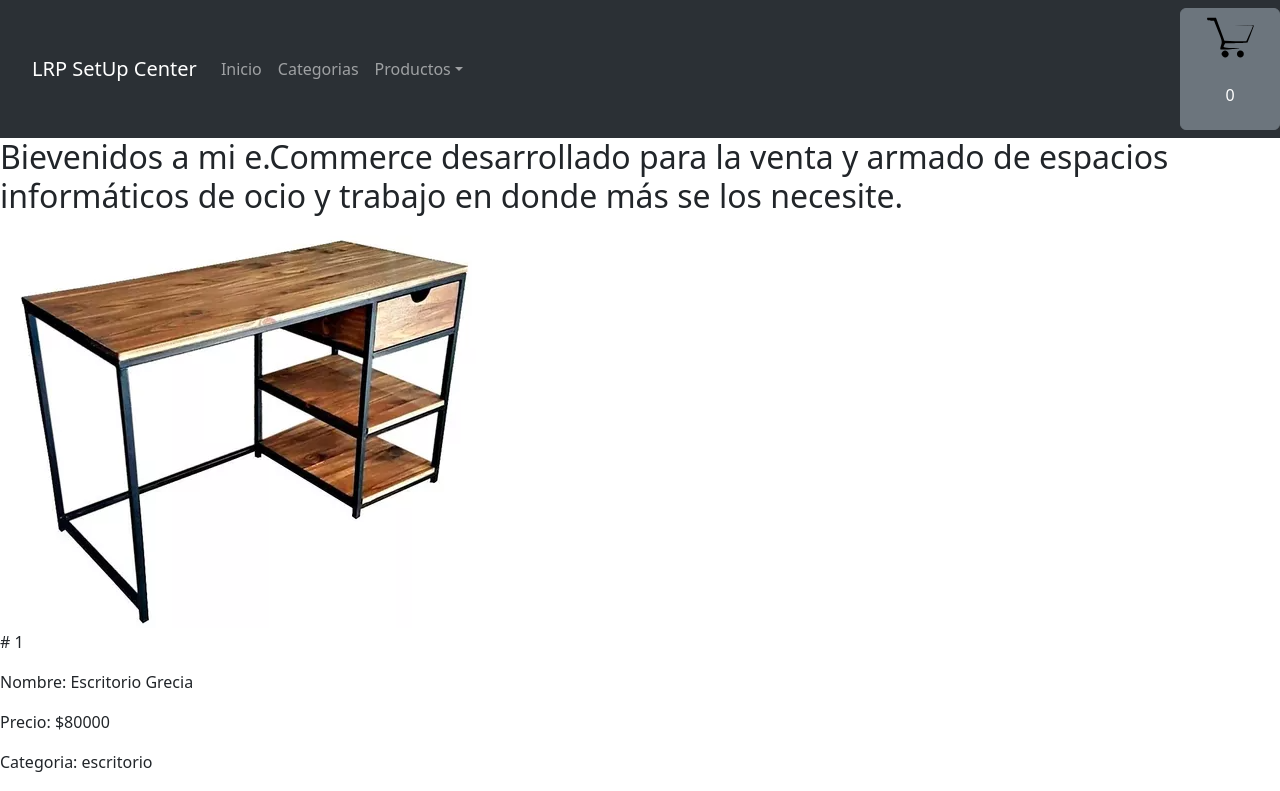
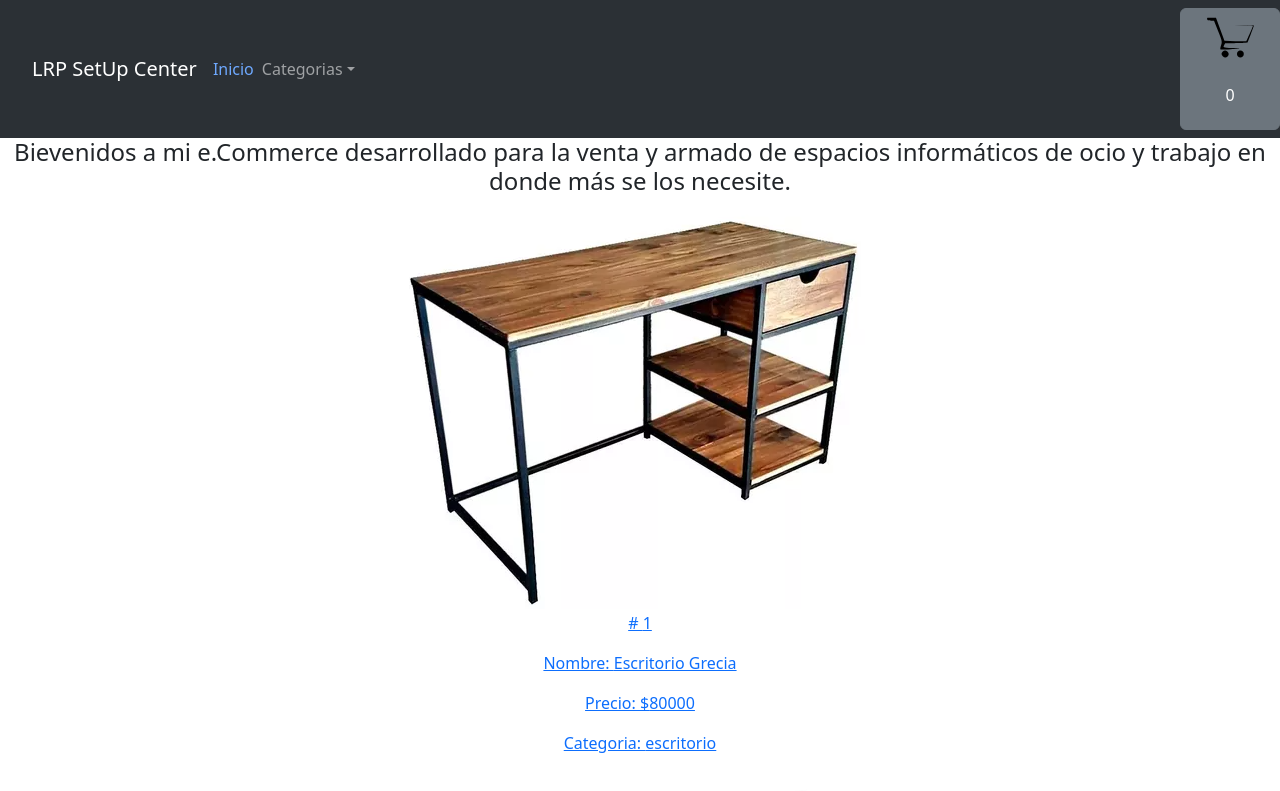
Before and after one commit to LisandroRP95/EntregaFinal-RodriguezP-Lisandro-React, a React (Vite) app: page / in a window 1280 px wide. Shown: the top 791 px of the page. Built offline with nearby package versions, Linux system fonts and the light colour scheme.

Commit message:
agrego estilos y NavLink

```diff
--- a/src/Components/Footer/Footer.jsx
+++ b/src/Components/Footer/Footer.jsx
@@ -1,6 +1,7 @@
 import Container from "react-bootstrap/Container";
 import Row from "react-bootstrap/Row";
 import Col from "react-bootstrap/Col";
+import './footer.css'
 
 const Footer = () => {
   return (
--- a/src/Components/Footer/footer.css
+++ b/src/Components/Footer/footer.css
@@ -1,5 +1,13 @@
 .formatoFooter {
   text-align: center;
+  align-items: center;
   color: blanchedalmond;
   background-color: black;
+  display: flex;
+  max-width: 100vmax;
+  height: 15vh;
+  border-radius: 0%;
+  justify-content: center;
+  margin: 0%;
+
 }
--- a/src/Components/Item/Item.jsx
+++ b/src/Components/Item/Item.jsx
@@ -1,14 +1,18 @@
+import { Link } from "react-router-dom";
+import './item.css'
+
 const Item = ({ producto }) => {
   return (
 
-      <div key={producto.id}>
+  <Link to={'/'}>
+      <div key={producto.id} className="centrarItems">
         <img src={producto.imagen} alt={producto.nombre} />
         <p># {producto.id}</p>
         <p>Nombre: {producto.nombre}</p>
         <p>Precio: ${producto.precio}</p>
         <p>Categoria: {producto.categoria}</p>
       </div>
-
+      </Link>
   );
 };
 
--- /dev/null
+++ b/src/Components/Item/item.css
@@ -0,0 +1,3 @@
+.centrarItems{
+    text-align: center;
+}
--- a/src/Components/ItemListContainer/ItemListContainer.jsx
+++ b/src/Components/ItemListContainer/ItemListContainer.jsx
@@ -1,5 +1,6 @@
 import { useState, useEffect } from "react";
 import ItemList from "../ItemList/ItemList";
+import './itemListContainer.css'
 
 const ItemListContainer = ({ greeting }) => {
   const [catalogo, setCatalogo] = useState([]);
@@ -19,7 +20,7 @@ const ItemListContainer = ({ greeting }) => {
 
   return (
     <>
-      <h2>{greeting}</h2>
+      <h2 className="margenLista">{greeting}</h2>
 
       {catalogo.length == 0
       ?
--- a/src/Components/ItemListContainer/itemListContainer.css
+++ b/src/Components/ItemListContainer/itemListContainer.css
@@ -1,6 +1,6 @@
 .margenLista{
 
-    margin-left: 10%;
+    text-align: center ;
     font-size: x-large;
     font: bold;
 }
--- a/src/Components/NavBar/NavBar.jsx
+++ b/src/Components/NavBar/NavBar.jsx
@@ -3,6 +3,8 @@ import Nav from 'react-bootstrap/Nav';
 import Navbar from 'react-bootstrap/Navbar';
 import NavDropdown from 'react-bootstrap/NavDropdown';
 import CartWidget from '../CartWidget/CartWidget';
+import { NavLink } from 'react-router-dom';
+import './navBar.css'
 
 
 const NavBar = () => {
@@ -14,15 +16,16 @@ const NavBar = () => {
         <Navbar.Toggle aria-controls="basic-navbar-nav" />
         <Navbar.Collapse id="basic-navbar-nav">
           <Nav className="me-auto">
-            <Nav.Link href="#home">Inicio</Nav.Link>
-            <Nav.Link href="#link">Categorias</Nav.Link>
-            <NavDropdown title="Productos" id="basic-nav-dropdown">
-              <NavDropdown.Item href="#action/3.1">Escritorios</NavDropdown.Item>
-              <NavDropdown.Item href="#action/3.2">Iluminación</NavDropdown.Item>
-              <NavDropdown.Item href="#action/3.3">Sillas</NavDropdown.Item>
+
+            <NavLink className='formInicio' to={'/'}>Inicio</NavLink>
+            <NavDropdown title="Categorias" id="basic-nav-dropdown">
+
+              <NavLink className='enlaces' to={'/categorias/escritorios'}>Escritorios</NavLink><br />
+              <NavLink className='enlaces' to={'/categorias/iluminacion'}>Iluminación</NavLink><br />
+              <NavLink className='enlaces' to={'/categorias/sillas'}>Sillas</NavLink>
 
               <NavDropdown.Divider />
-              <NavDropdown.Item href="#action/3.4">Galeria de ejemplos</NavDropdown.Item>
+              <NavDropdown.Item>Galeria de ejemplos</NavDropdown.Item>
             </NavDropdown>
           </Nav>
         </Navbar.Collapse>
--- /dev/null
+++ b/src/Components/NavBar/navBar.css
@@ -0,0 +1,9 @@
+.enlaces{
+    margin-left: 20%;
+    text-decoration: none;
+}
+
+.formInicio{
+    text-decoration: none;
+    margin-top: 5%;
+}
```
